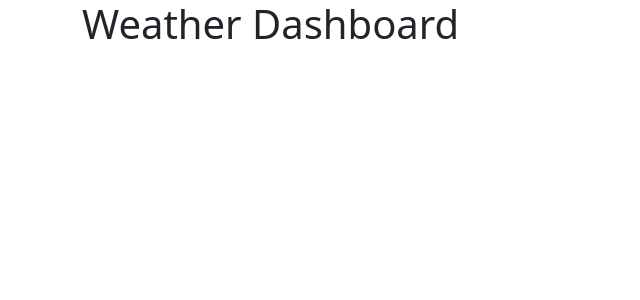
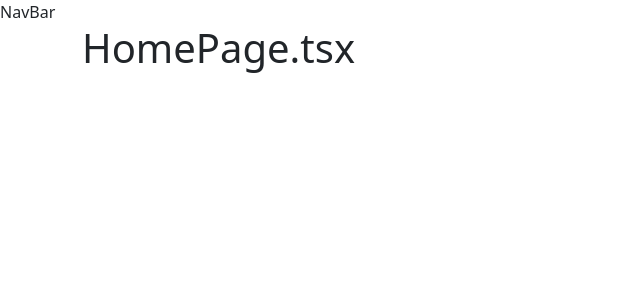
Before and after one commit to wimwenigerkind/lf10_weather_dashboard, a React (Vite) app: page / in a window 1280 px wide. Shown: the top 300 px of the page, without its empty margins (0-640 px from the left). Built offline with nearby package versions, Linux system fonts and the light colour scheme.

Commit message:
feat: add initial routes and navbar component

```diff
--- a/src/App.tsx
+++ b/src/App.tsx
@@ -1,12 +1,21 @@
-import { Container } from 'react-bootstrap'
+import NavBar from './components/NavBar'
+import { BrowserRouter, Route, Routes } from 'react-router-dom'
+import HomePage from './pages/HomePage'
+import AboutPage from './pages/AboutPage'
+import ProfilePage from './pages/ProfilePage'
 
 function App() {
   return (
-    <>
-      <Container>
-        <h1>Weather Dashboard</h1>
-      </Container>
-    </>
+    <BrowserRouter>
+      <NavBar/>
+      <main className='container'>
+        <Routes>
+          <Route path='/' element={<HomePage/>}/>
+          <Route path='/about' element={<AboutPage/>}/>
+          <Route path='/profile' element={<ProfilePage/>}/>
+        </Routes>
+      </main>
+    </BrowserRouter>
   )
 }
 
--- /dev/null
+++ b/src/components/NavBar.tsx
@@ -0,0 +1,9 @@
+function NavBar() {
+  return(
+    <>
+      NavBar
+    </>
+  )
+}
+
+export default NavBar;
--- /dev/null
+++ b/src/pages/AboutPage.tsx
@@ -0,0 +1,9 @@
+function AboutPage() {
+  return (
+    <>
+      <h1>AboutPage.tsx</h1>
+    </>
+  )
+}
+
+export default AboutPage
--- /dev/null
+++ b/src/pages/HomePage.tsx
@@ -0,0 +1,9 @@
+function HomePage() {
+  return (
+    <>
+      <h1>HomePage.tsx</h1>
+    </>
+  )
+}
+
+export default HomePage
--- /dev/null
+++ b/src/pages/ProfilePage.tsx
@@ -0,0 +1,9 @@
+function ProfilePage() {
+  return (
+    <>
+      <h1>ProfilePage.tsx</h1>
+    </>
+  )
+}
+
+export default ProfilePage
```
